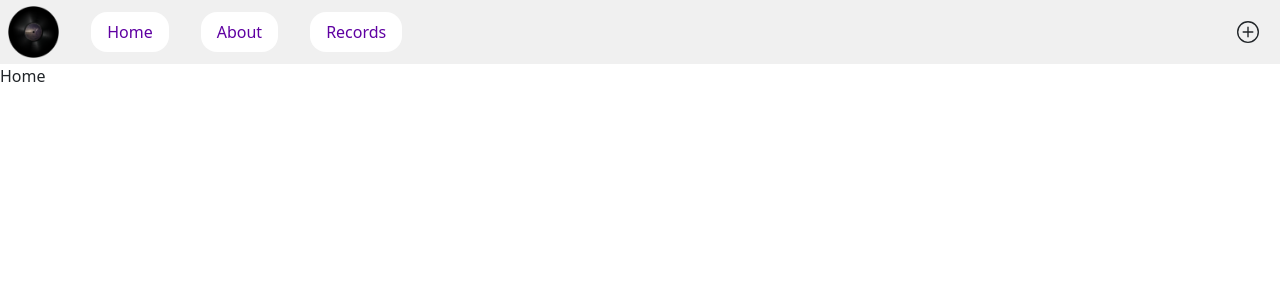
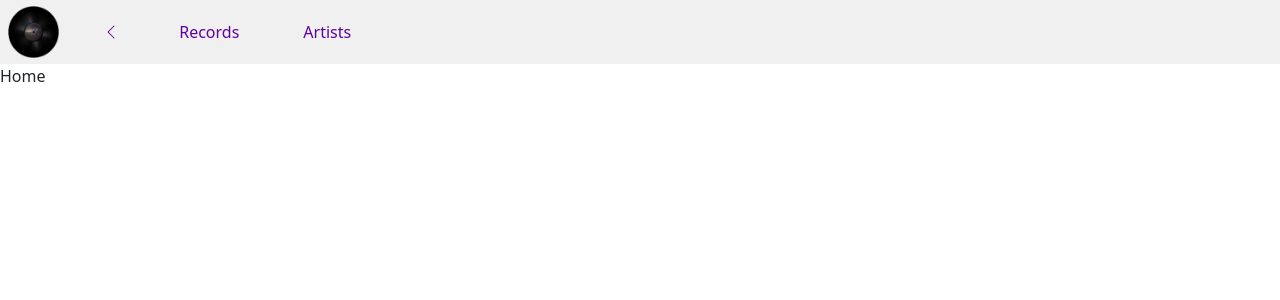
Before and after one commit to Oryfox/Vinylish-Frontend, a Vue app in the folder frontend/: page / in a window 1280 px wide. Shown: the top 300 px of the page. Built offline with nearby package versions, Linux system fonts and the light colour scheme.

Commit message:
Add creating menu. Navbar changes: - Removed Home and About - Added Artists - Added back button when not on record or artist list

```diff
--- a/frontend/src/App.vue
+++ b/frontend/src/App.vue
@@ -4,11 +4,15 @@ import {RouterLink} from "vue-router";</script>
 <template>
   <nav>
     <img src="/icon.png" alt="Logo" />
-    <RouterLink to="/" class="rl">Home</RouterLink>
-    <RouterLink to="/about" class="rl">About</RouterLink>
+    <!--<RouterLink to="/" class="rl">Home</RouterLink>
+    <RouterLink to="/about" class="rl">About</RouterLink>-->
+    <div @click="this.$router.go(-1)" class="back-button" v-if="this.$route.name !== 'records' && this.$route.name !== 'artists'"><svg xmlns="http://www.w3.org/2000/svg" width="16" height="16" fill="currentColor" class="bi bi-chevron-left" viewBox="0 0 16 16">
+  <path fill-rule="evenodd" d="M11.354 1.646a.5.5 0 0 1 0 .708L5.707 8l5.647 5.646a.5.5 0 0 1-.708.708l-6-6a.5.5 0 0 1 0-.708l6-6a.5.5 0 0 1 .708 0z"/>
+</svg></div>
     <RouterLink to="/records" class="rl">Records</RouterLink>
+    <RouterLink to="/artists" class="rl">Artists</RouterLink>
 
-    <div class="addButton">
+    <div class="addButton" @click="this.$refs.current.createNew()" v-if="this.$route.name === 'records'">
       <svg
         xmlns="http://www.w3.org/2000/svg"
         width="22"
@@ -28,7 +32,7 @@ import {RouterLink} from "vue-router";</script>
   </nav>
   <router-view v-slot="{ Component }">
     <transition name="fade" mode="out-in">
-      <component :is="Component"> </component>
+      <component :is="Component" ref="current"> </component>
     </transition>
   </router-view>
 </template>
@@ -61,9 +65,31 @@ nav {
   text-decoration: none;
   border-radius: 1rem;
   color: #5f00a2;
-  background: white;
   margin-right: 2rem;
   padding: 0.5rem 1rem;
+  transition-duration: .3s;
+}
+.rl:hover {
+  transition-duration: .3s;
+  background: white;
+}
+
+.back-button {
+  text-decoration: none;
+  border-radius: 1rem;
+  color: #5f00a2;
+  margin-right: 2rem;
+  display: flex;
+  align-items: center;
+  justify-content: center;
+  transition-duration: .3s;
+  width: 2.5rem;
+  height: 2.5rem;
+  cursor: pointer;
+}
+.back-button:hover {
+  transition-duration: .3s;
+  background: white;
 }
 
 img {
--- a/frontend/src/components/EditPopup.vue
+++ b/frontend/src/components/EditPopup.vue
@@ -2,11 +2,11 @@
   <div @click="cancelEdit">
     <div class="modal-pane" v-if="record" v-on:click.stop>
       <div class="modalheader">
-        <span
-          >{{ action }}
+        <span v-if="record.title !== null && record.artist !== null && record.title !== '' && record.artist !== ''">{{ action }}
           <span class="highlighted">{{ this.record.title }}</span> by
-          <span class="highlighted">{{ this.record.artist }}</span></span
-        >
+          <span class="highlighted">{{ this.record.artist }}</span>
+        </span>
+        <span v-else>Creating new record</span>
         <button class="btn-close close-modal-button" @click="cancelEdit" />
       </div>
 
--- a/frontend/src/router/index.js
+++ b/frontend/src/router/index.js
@@ -23,6 +23,11 @@ const router = createRouter({
       component: () => import("../views/RecordView.vue")
     },
     {
+      path: "/artists",
+      name: "artists",
+      component: () => import("../views/ArtistView.vue")
+    },
+    {
       path: "/records/:id",
       name: "recorddetail",
       component: () => import("../views/RecordDetailView.vue")
--- /dev/null
+++ b/frontend/src/views/ArtistView.vue
@@ -0,0 +1,13 @@
+<template>
+  <div>Artists</div>
+</template>
+
+<script>
+export default {
+
+}
+</script>
+
+<style>
+
+</style>
--- a/frontend/src/views/RecordView.vue
+++ b/frontend/src/views/RecordView.vue
@@ -30,22 +30,33 @@
         />
       </svg>
     </div>
+
+     <EditPopup
+      class="new-modal disabled"
+      id="new-modal"
+      action="Creating"
+      :record="this.newRecord"
+      @save="saveNew"
+      @cancel="cancelNew"
+    />
   </div>
   <div v-else>{{ error }}</div>
 </template>
 
 <script>
 import RecordItem from "../components/RecordItem.vue";
-
+import EditPopup from "../components/EditPopup.vue";
 export default {
   components: {
     RecordItem,
+    EditPopup
   },
   data() {
     return {
       records: [],
       sortby: "unsorted",
-      error: null
+      error: null,
+      newRecord: null
     };
   },
   created() {
@@ -78,6 +89,48 @@ export default {
         this.getRecords();
       }
     },
+    toggleNewRecordModal() {
+      document.getElementById("new-modal").classList.toggle("disabled")
+    },
+    createNew() {
+      this.newRecord = {
+        "artist": null,
+        "title": null,
+        "tracks": [
+          {
+            "rank": 1,
+            "title": null
+          }
+        ],
+        "releaseYear": null,
+        "imageType": "NONE",
+        "color": null,
+        "limited": false,
+        "bootleg": false
+      }
+      this.toggleNewRecordModal();
+    },
+    saveNew() {
+      fetch("http://localhost:8080/record", {
+        method: "POST",
+        headers: {
+          "Content-Type": "application/json"
+        },
+        body: JSON.stringify(this.newRecord)
+      }).then(response => {
+        if (response.ok) {
+          this.toggleNewRecordModal();
+          this.newRecord = null;
+          response.json().then(r => this.records.push(r));
+        } else {
+          alert("Sorry that didn't work");
+        }
+      })
+    },
+    cancelNew() {
+      this.toggleNewRecordModal();
+      this.newRecord = null;
+    }
   },
 };
 </script>
@@ -106,4 +159,20 @@ export default {
   margin-top: 20vh;
   color: rgba(112, 88, 64, 0.338);
 }
+.new-modal {
+  position: fixed;
+  top: 0;
+  left: 0;
+  right: 0;
+  bottom: 0;
+  display: flex;
+  align-items: center;
+  justify-content: center;
+  z-index: 10;
+  backdrop-filter: blur(5px);
+  -webkit-backdrop-filter: blur(5px);
+}
+.disabled {
+  display: none;
+}
 </style>
```
